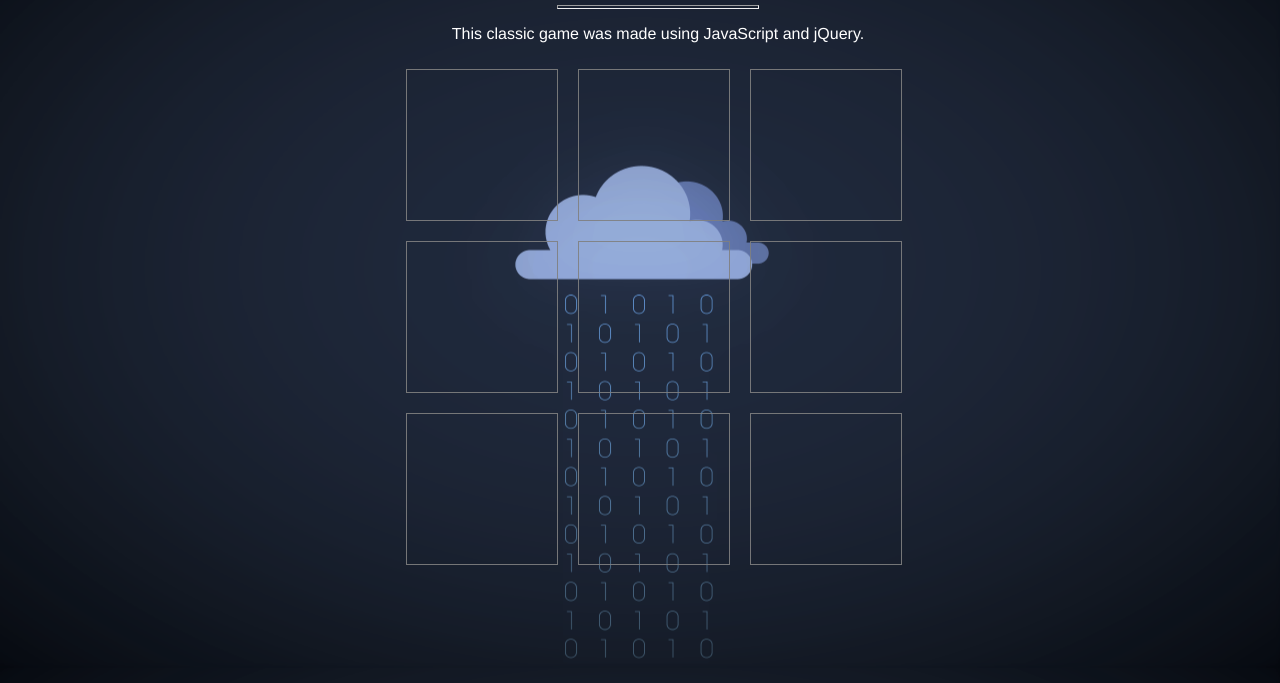
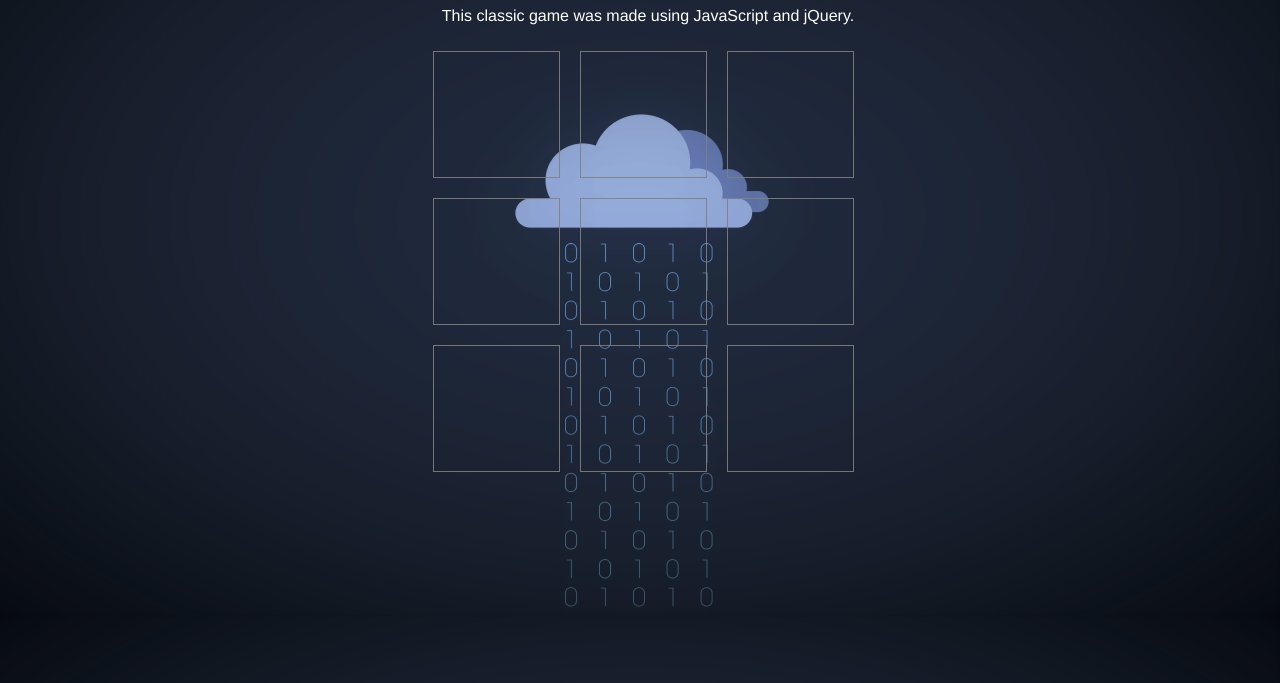
Before and after one commit to pieroapretto/pieroapretto.github.io, a website: page tictactoe.html in a window 1280 px wide. Shown: the part 117-800 px from the top of the page. Drawn offline with nearby package versions, Linux system fonts and the light colour scheme.

Commit message:
mobile iu

```diff
--- a/css/tictactoe.css
+++ b/css/tictactoe.css
@@ -1,8 +1,8 @@
 body {
   position: relative;
-  padding: 10px;
+  text-align: center;
+  padding-right: 20px;
   width: 100%;
-  padding: 10px;
   min-height: auto;
   -webkit-background-size: cover;
   -moz-background-size: cover;
@@ -18,17 +18,17 @@ body {
 
 .game {
   margin: auto;
-  width: 525px;
-  height: 525px;
+  width: 450px;
+  height: 450px;
 }
 
 div[data-cell] {
-    width: 150px;
-    height: 150px;
+    width: 125px;
+    height: 125px;
     background: -moz-linear-gradient(top, #1e5799 0%, #2989d8 50%, #207cca 51%, #7db9e8 100%);
     float: left;
     border: 1px solid #808080;
-    font-size: 100px;
+    font-size: 75px;
     font-family: "Verdana";
     text-align: center;
     text-shadow: 5px 5px #000000;
@@ -83,9 +83,6 @@ h1, #announce-winner {
     width: 300px;
     height: 300px;
   }
-  #intro_paragraph {
-    width: 300px;
-  }
 }
 
 #intro_paragraph {
```
